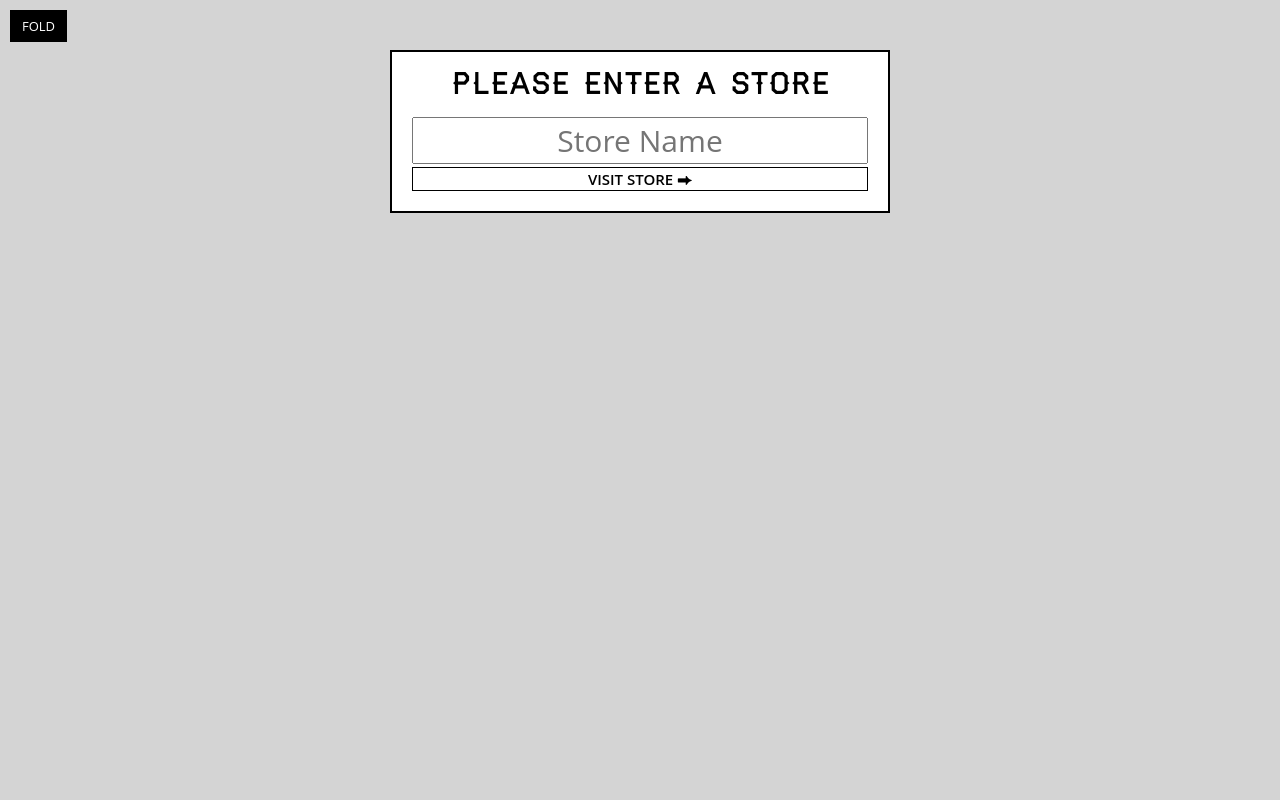
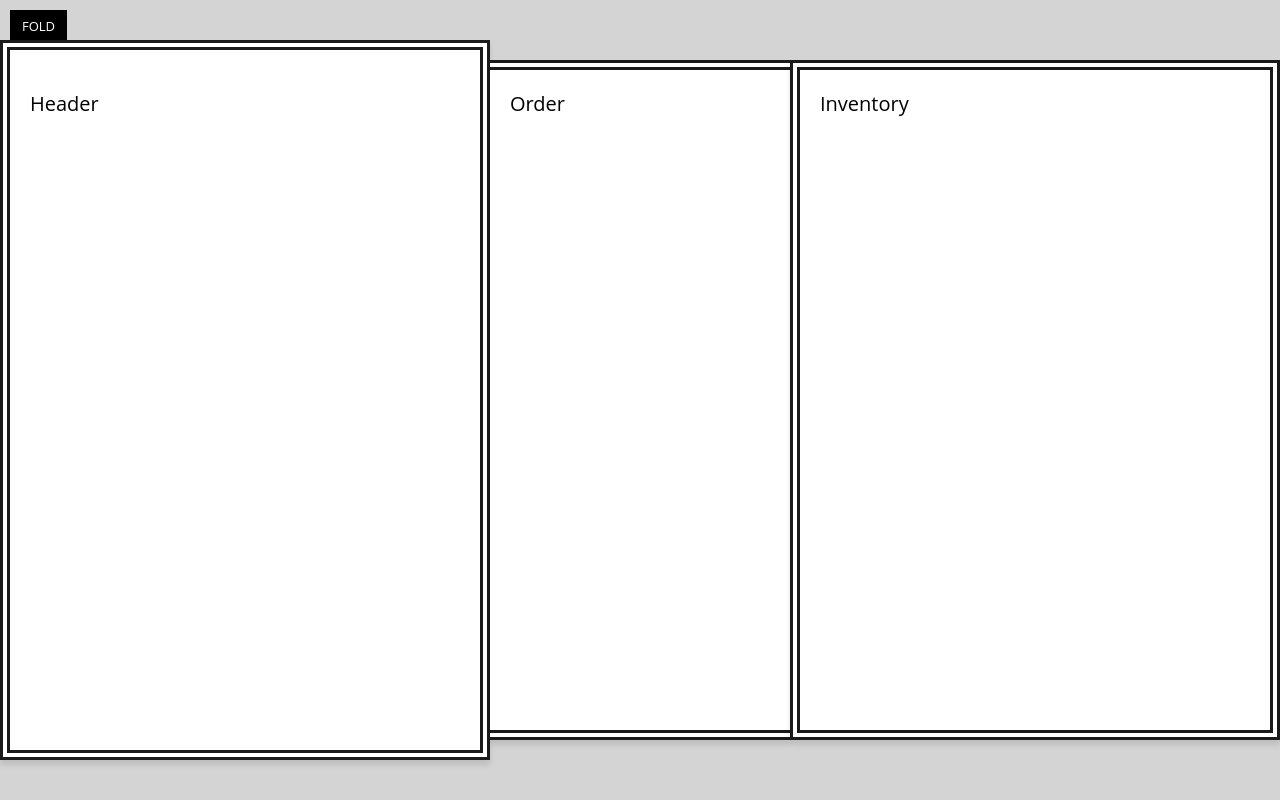
Before and after one commit to supermay/react-menu, a React (Create React App) app in the folder catch-of-the-day/: page / in a window 1280 px wide. Built offline with nearby package versions, Linux system fonts and the light colour scheme.

Commit message:
Create application layout with components

```diff
--- /dev/null
+++ b/catch-of-the-day/src/components/App.js
@@ -0,0 +1,20 @@
+import React from 'react';
+import Header from './Header';
+import Order from './Order';
+import Inventory from './Inventory';
+
+class App extends React.Component {
+  render(){
+    return (
+      <div className="catch-of-the-day">
+        <div className="menu">
+          <Header />
+        </div>
+        <Order />
+        <Inventory />
+      </div>
+    )
+  }
+}
+
+export default App;
--- /dev/null
+++ b/catch-of-the-day/src/components/Header.js
@@ -0,0 +1,11 @@
+import React from 'react';
+
+class Header extends React.Component {
+  render(){
+    return (
+      <p>Header</p>
+    )
+  }
+}
+
+export default Header;
--- /dev/null
+++ b/catch-of-the-day/src/components/Inventory.js
@@ -0,0 +1,11 @@
+import React from 'react';
+
+class Inventory extends React.Component {
+  render(){
+    return (
+      <p>Inventory</p>
+    )
+  }
+}
+
+export default Inventory;
--- /dev/null
+++ b/catch-of-the-day/src/components/Order.js
@@ -0,0 +1,11 @@
+import React from 'react';
+
+class Order extends React.Component {
+  render(){
+    return (
+      <p>Order</p>
+    )
+  }
+}
+
+export default Order;
--- a/catch-of-the-day/src/index.js
+++ b/catch-of-the-day/src/index.js
@@ -2,7 +2,8 @@
 import React from 'react';
 import { render } from 'react-dom';
 import './css/style.css';
+import App from './components/App';
+import StorePicker from './components/StorePicker';
 
-import StorePicker from './components/StorePicker'
 
-render(<StorePicker />, document.getElementById('main'));
+render(<App />, document.getElementById('main'));
```
